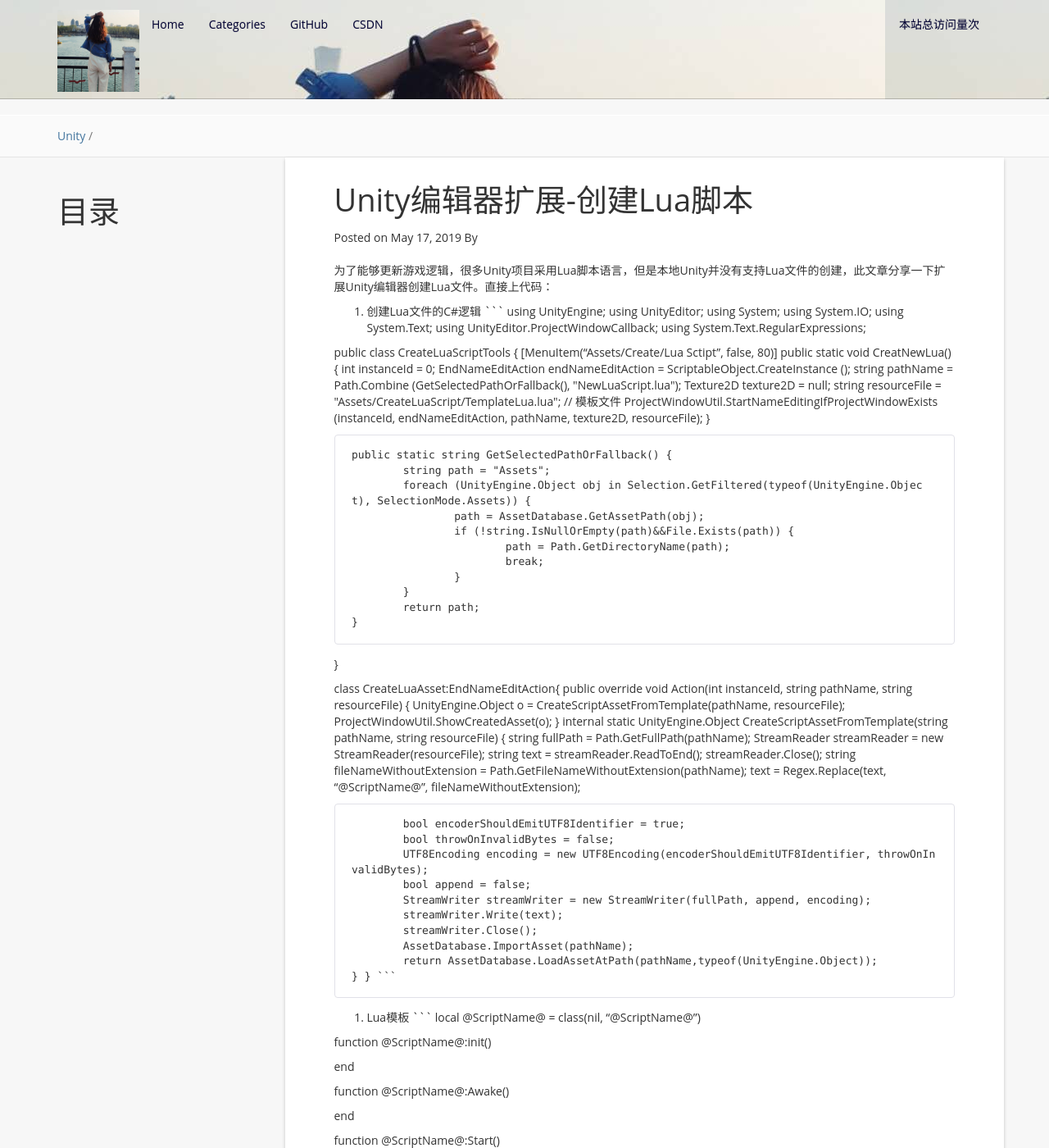
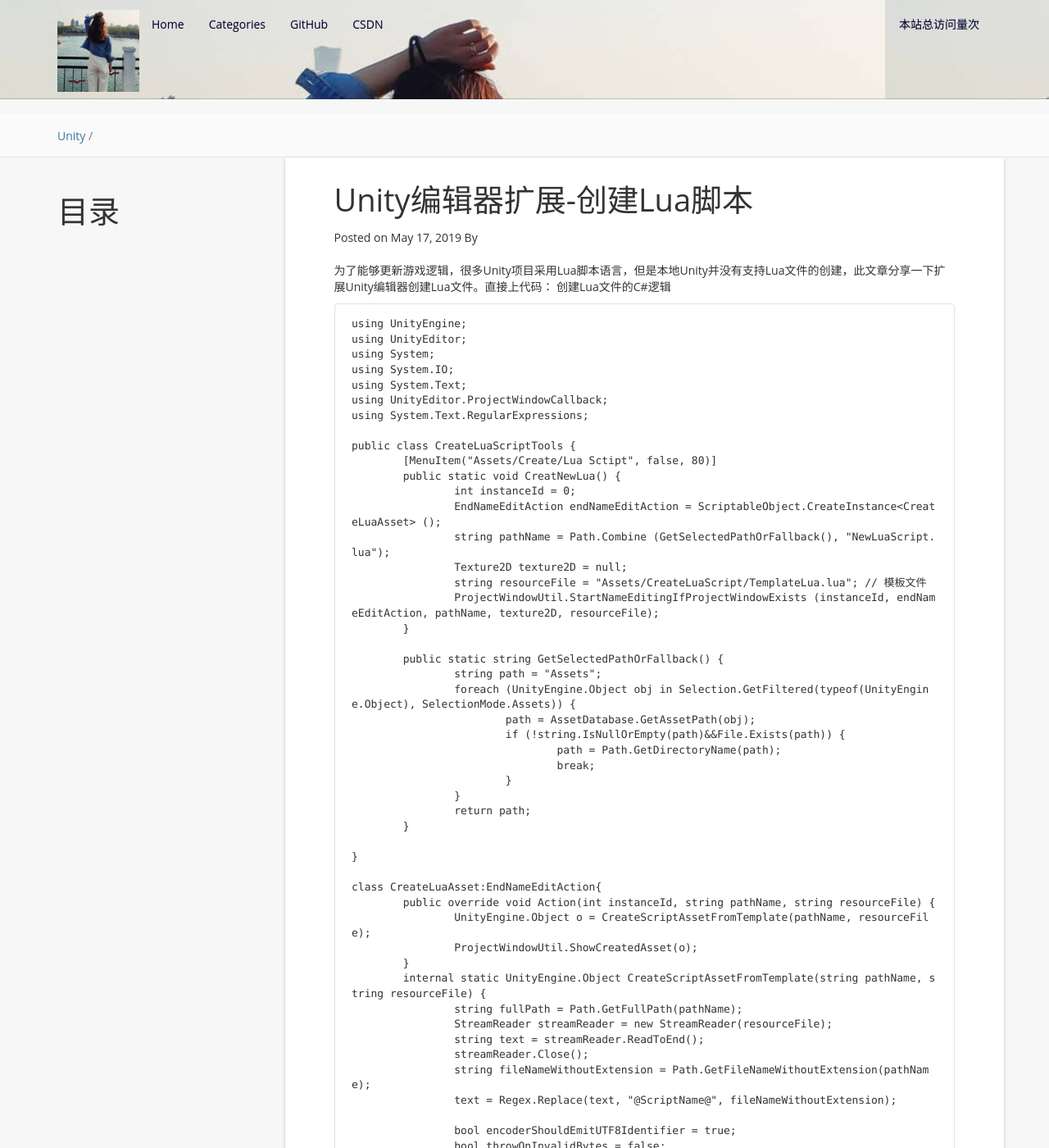
Before and after one commit to yiyuan1130/yiyuan1130.github.io, a Jekyll site: the page built from _posts/2019-05-17-Editor Create Lua Script.md, in a window 1280 px wide and 1400 px high. Shown: the whole window at 82% size. Built offline with Jekyll 4.4.1, drawn with Linux system fonts in a browser that asks for light colours; nearby versions of some CDN libraries; a script that is not in the unit is left out; comment, search, counter and statistics services are not loaded; part of the change alters nothing that is shown; some of the changed text lies outside the part shown.

Commit message:
change blog

````diff
--- a/_posts/2019-05-17-Editor Create Lua Script.md
+++ b/_posts/2019-05-17-Editor Create Lua Script.md
@@ -5,7 +5,7 @@ date:   2019-05-17 20:03:01 +0800
 categories: Unity
 ---
 为了能够更新游戏逻辑，很多Unity项目采用Lua脚本语言，但是本地Unity并没有支持Lua文件的创建，此文章分享一下扩展Unity编辑器创建Lua文件。直接上代码：
-1. 创建Lua文件的C#逻辑
+创建Lua文件的C#逻辑
 ```
 using UnityEngine;
 using UnityEditor;
@@ -66,7 +66,7 @@ class CreateLuaAsset:EndNameEditAction{
 }
 ```
 
-2. Lua模板
+Lua模板
 ```
 local @ScriptName@ = class(nil, "@ScriptName@")
 
````
